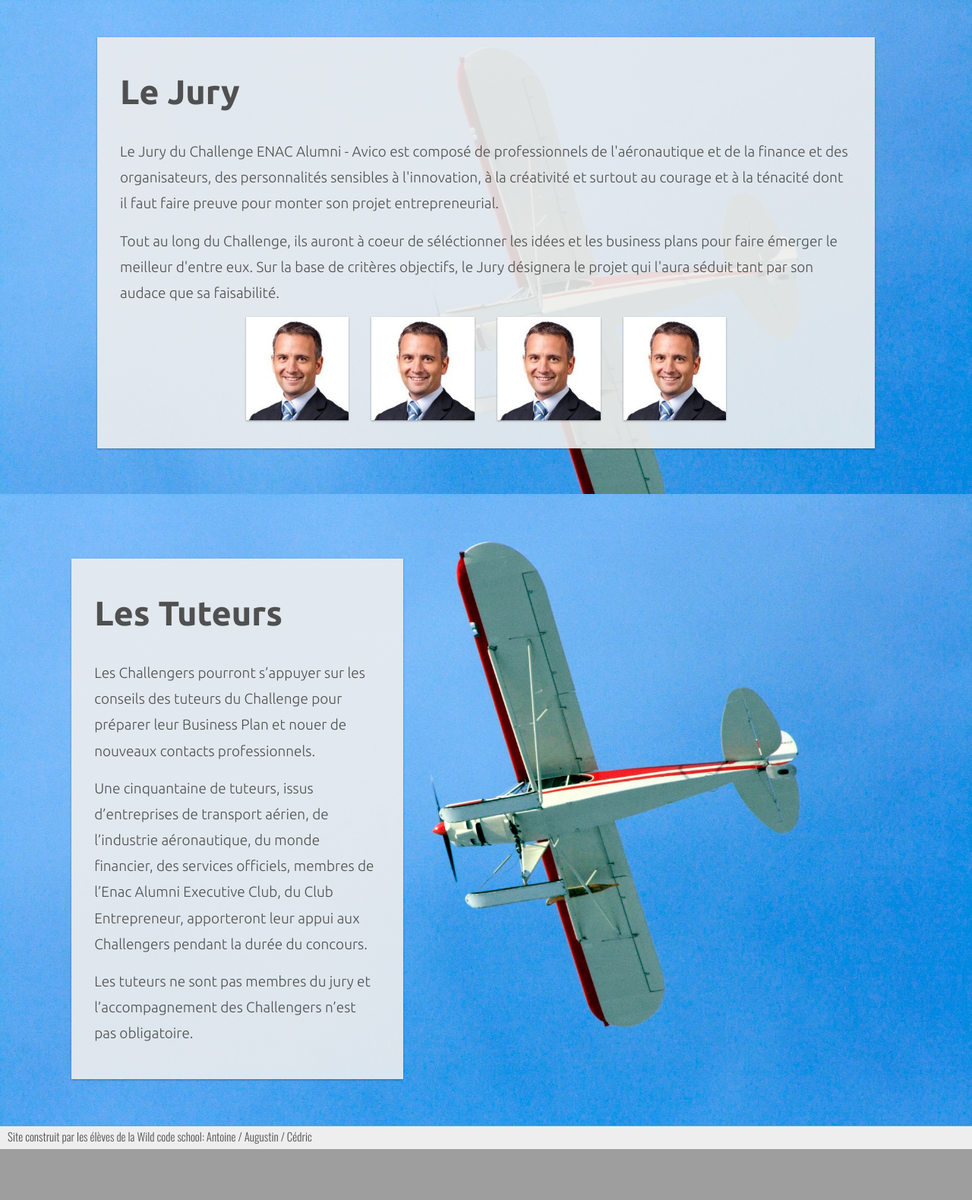
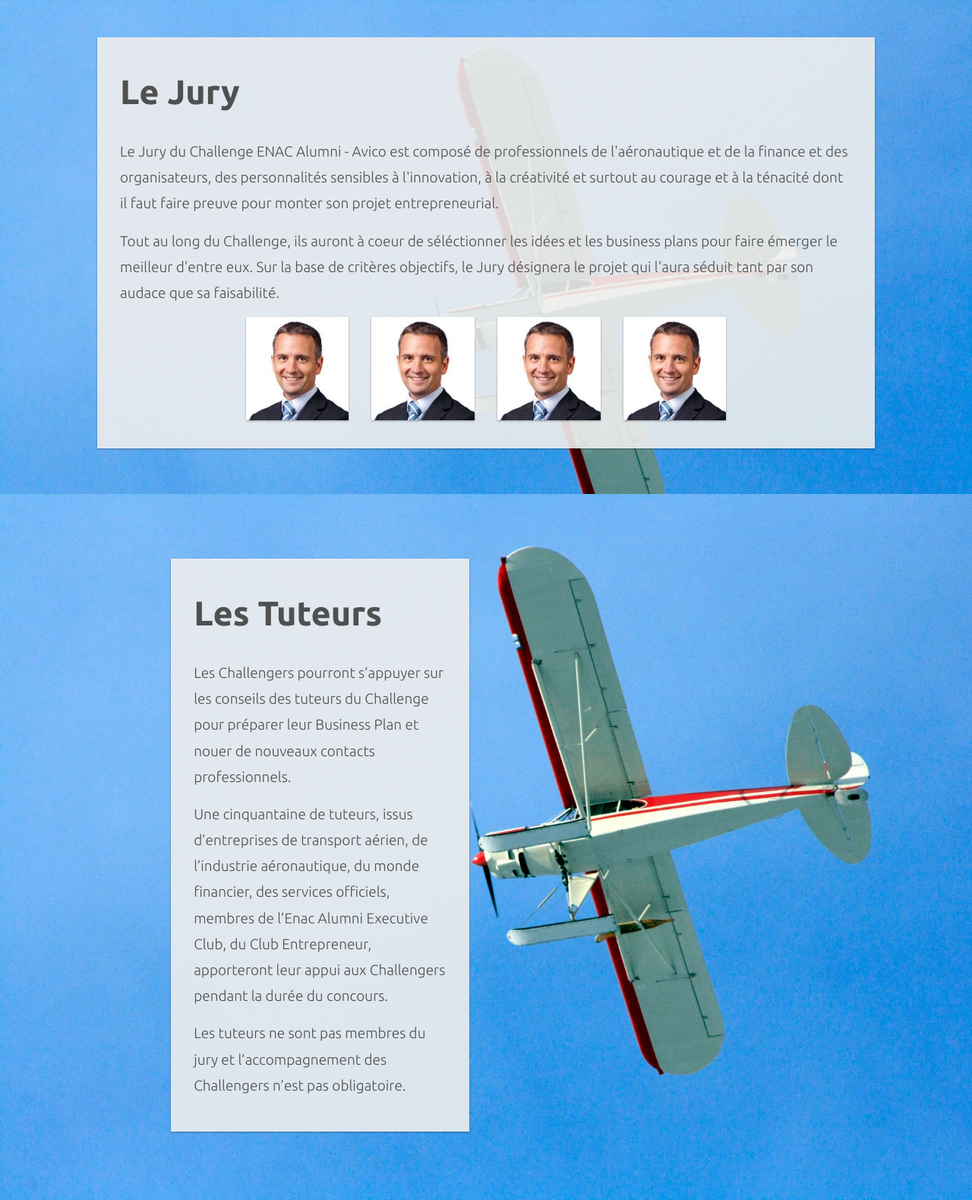
Before and after one commit to AntoineVincent/enac2, a PHP site: page / in a window 1280 px wide. Shown: the part 1614-3193 px from the top of the page at 76% size. Before the commit the page ends 3126 px from the top, so only its background shows below. Run offline with PHP 8.4, Linux system fonts and the light colour scheme; some libraries are stand-ins or nearby versions.

Commit message:
css tuteur

```diff
--- a/css/style.css
+++ b/css/style.css
@@ -171,7 +171,8 @@ section.bg-avion{
   font-size:19px;
 }
 .tute {
-  margin: 0 auto;
+  width: 30%;
+  margin-left: 10%;
   padding: 0 30px;
   margin-top:25px;
 }
```
